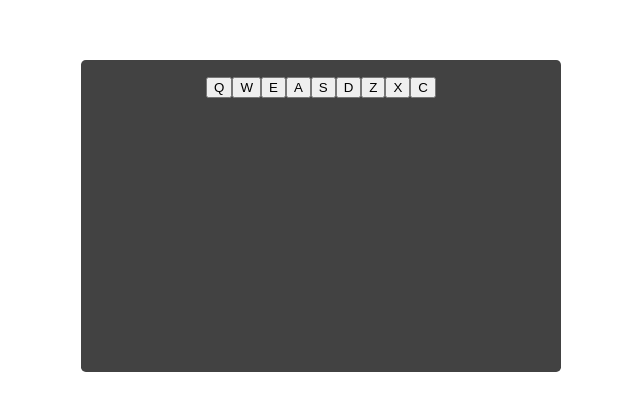
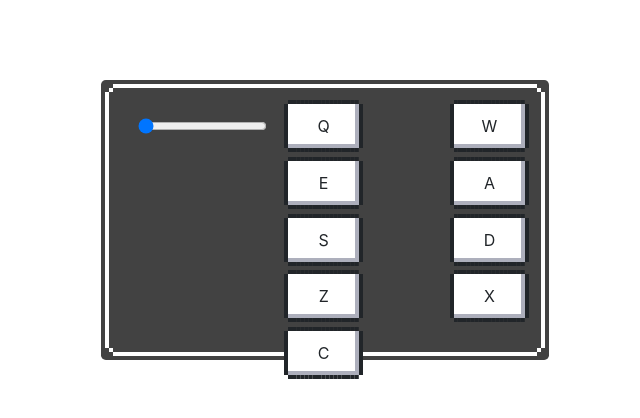
Before and after one commit to uuuuuvika/Drum-Machine, a React (Create React App) app: page / in a window 1280 px wide. Shown: the part 184-602 px from the top of the page, without its empty margins (319-959 px from the left). Built offline with nearby package versions, Linux system fonts and the light colour scheme.

Commit message:
loop, CSS added

```diff
--- a/package.json
+++ b/package.json
@@ -6,6 +6,7 @@
     "@testing-library/jest-dom": "^5.16.5",
     "@testing-library/react": "^13.4.0",
     "@testing-library/user-event": "^13.5.0",
+    "nes.css": "^2.3.0",
     "react": "^18.2.0",
     "react-dom": "^18.2.0",
     "react-scripts": "5.0.1",
@@ -35,5 +36,8 @@
       "last 1 firefox version",
       "last 1 safari version"
     ]
+  },
+  "devDependencies": {
+    "css-loader": "^6.7.3"
   }
 }
--- a/public/index.html
+++ b/public/index.html
@@ -3,6 +3,9 @@
   <head>
     <meta charset="utf-8" />
     <link rel="icon" href="%PUBLIC_URL%/favicon.ico" />
+
+    <link href="https://unpkg.com/nes.css@latest/css/nes.min.css" rel="stylesheet" />
+
     <meta name="viewport" content="width=device-width, initial-scale=1" />
     <meta name="theme-color" content="#000000" />
     <meta
--- a/src/App.css
+++ b/src/App.css
@@ -1,3 +1,5 @@
+/* @import "./node_modules/nes.css/css/nes.css"; */
+
 body {
   margin: 0;
   font-family: -apple-system, BlinkMacSystemFont, 'Segoe UI', 'Roboto', 'Oxygen',
@@ -19,5 +21,27 @@ body {
   top: 50%;
   left: 50%;
   margin-right: -50%;
-  transform: translate(-50%, -50%)
+  transform: translate(-50%, -50%);
+  display: flex;
+  justify-content: space-around;
 }
+
+.dark {
+  background-color: blue;
+}
+
+.display-with-range {
+  width: 40%;
+}
+
+.drum-pads {
+  width: 60%;
+  display: flex;
+  flex-wrap: wrap;
+  justify-content: space-between;
+  gap: 2%;
+}
+
+.drum-pad {
+  width: 29%;
+}
--- a/src/App.js
+++ b/src/App.js
@@ -1,14 +1,13 @@
 import React, { useRef, useEffect, useState } from "react";
 import './App.css';
 import DrumPad from './DrumPad';
-import * as Tone from 'tone';
 import Q from './accets/gongdead.wav';
 import W from './accets/44click8.wav';
 import E from './accets/kick.mp3';
 import A from './accets/psi-004.wav';
 import S from './accets/cev.mp3';
 import D from './accets/robotstep1.wav';
-import Z from './accets/horrorroom.wav';
+import Z from './accets/44clickB2.wav';
 import X from './accets/44click6.wav';
 import C from './accets/explosion2.wav';
 
@@ -25,34 +24,88 @@ const padObjects = [
 ]
 
 function App() {
+
 	const [pad, setPad] = useState(padObjects);
+	const [displayString, setDisplayString] = useState("");
+	const [intervalValue, setIntervalValue] = useState(0);
+	const [clock, setClock] = useState(null);
+	const [loopOnSpace, setLoopOnSpace] = useState(false);
+
 	const drumPadsRef = useRef(null);
 
 	useEffect(() => {
+		let padsWithLoop;
+		padsWithLoop = padObjects.map(obj => Object.assign(obj, { loop: false }));
+
 		function handleKeyDown(event) {
 			const key = event.key.toUpperCase();
+			if (key === ' ') {
+				setLoopOnSpace(!loopOnSpace)
+			}
+			else {
 				const drumPad = drumPadsRef.current.querySelector(`#${key}`);
 				if (drumPad) {
 					drumPad.click();
 				}
 			}
+		}
 		document.addEventListener("keydown", handleKeyDown);
+		setPad(padsWithLoop);
 		return () => {
 			document.removeEventListener("keydown", handleKeyDown);
 		};
-  }, []);
+	}, [loopOnSpace]);
+
+	useEffect(() => {
+
+		if (clock !== null) {
+			clearInterval(clock);
+		}
+		const newClock = setInterval(() => {
+			pad.forEach(p => {
+				if (p.loop) {
+					let x = document.getElementById(`${p.pad}`);
+					console.log(x);
+					x.currentTime = 0;
+					x.play();
+				}
+			});
+		}, intervalValue);
+
+		setClock(newClock);
+
+	}, [intervalValue]);
+
+
+	function handleClick(i, soundCodeKey) {
+		if (!loopOnSpace) {
+			let singularSound = document.getElementById(`${soundCodeKey}`);
+			singularSound.play()
+		}
+		else {
+			pad[i].loop = (!pad[i].loop);
+		}
+		setPad([...pad]);
+		let display = pad[i].pad;
+		setDisplayString(display);
+	}
 
 	return (
-    <div className="App" id="drum-machine">
+		<div className="App nes-container is-rounded is-dark" id="drum-machine">
+			<div className="display-with-range">
 				<div id="display">
+					<p>{displayString}</p>
+				</div>
+				<input type="range" min="0" max="1000" value={intervalValue} onChange={e => setIntervalValue(e.target.value)} />
 			</div>
 			<div className="drum-pads" ref={drumPadsRef}>
 				{pad.map((pad, i) => {
 					return (
 						<DrumPad
+							i={i}
 							key={i}
-              src={pad.sound}
-              id={pad.pad}>
+							src={pad}
+							onClick={() => { handleClick(i, pad.pad) }}>
 						</DrumPad>)
 				})}
 			</div>
--- a/src/DrumPad.jsx
+++ b/src/DrumPad.jsx
@@ -1,18 +1,12 @@
-import React, { useRef } from "react";
 
-function DrumPad({ src, id }) {
+function DrumPad({ src, onClick, i }) {
 
-    const audioRef = useRef(null);
-
-    function playSound() {
-      audioRef.current.currentTime = 0;
-      audioRef.current.play();
-    }
+    const className = (src.loop ? "drum-pad nes-btn dark" : "nes-btn drum-pad");
 
     return (
-      <button className="drum-pad" onClick={playSound} id={id}>
-        <audio src={src} className="clip" ref={audioRef} id={id}></audio>
-        {id}
+      <button className={className} onClick={onClick} id={i}>
+        <audio src={src.sound} className="clip" id={src.pad}></audio>
+        {src.pad}
       </button>
     );
   }
```
Also changed, not shown: 2 other files (tests, documents, lock files or other folders). Lines whose indentation alone changed are shown as unchanged.
